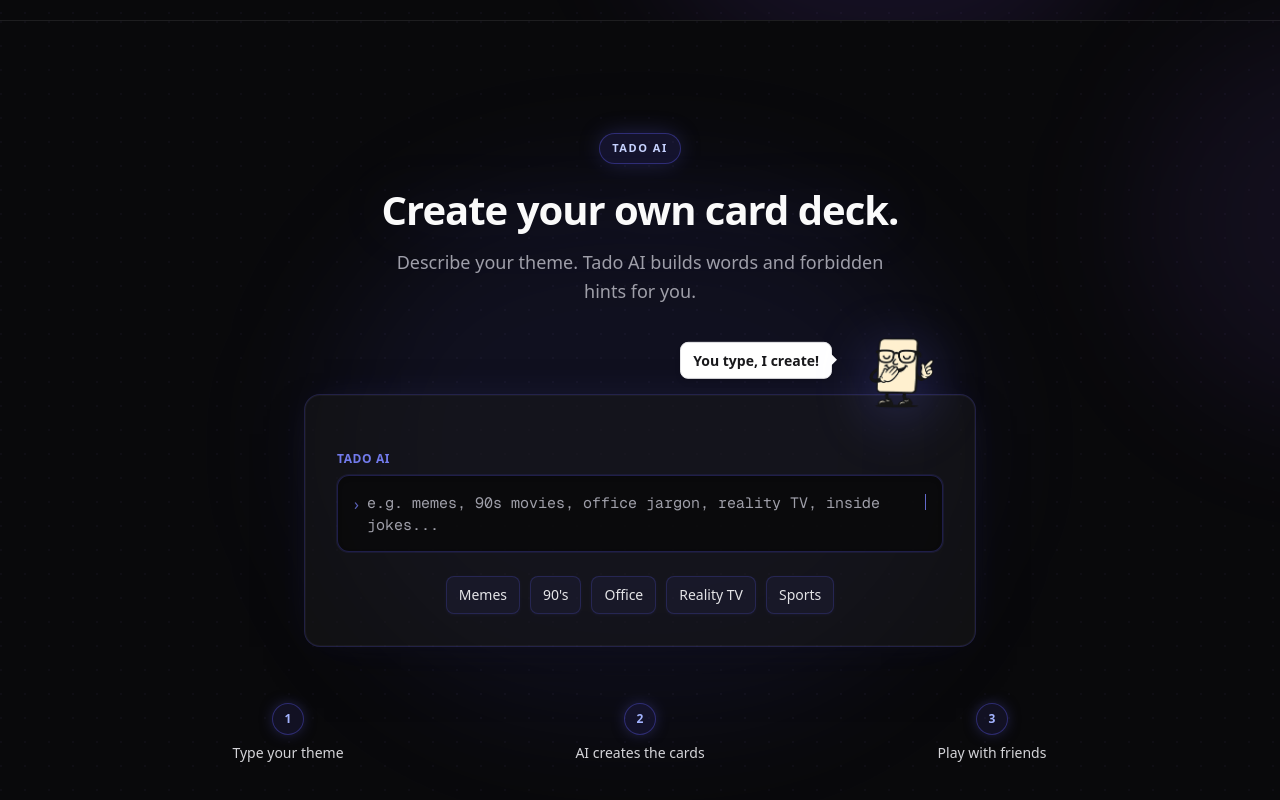
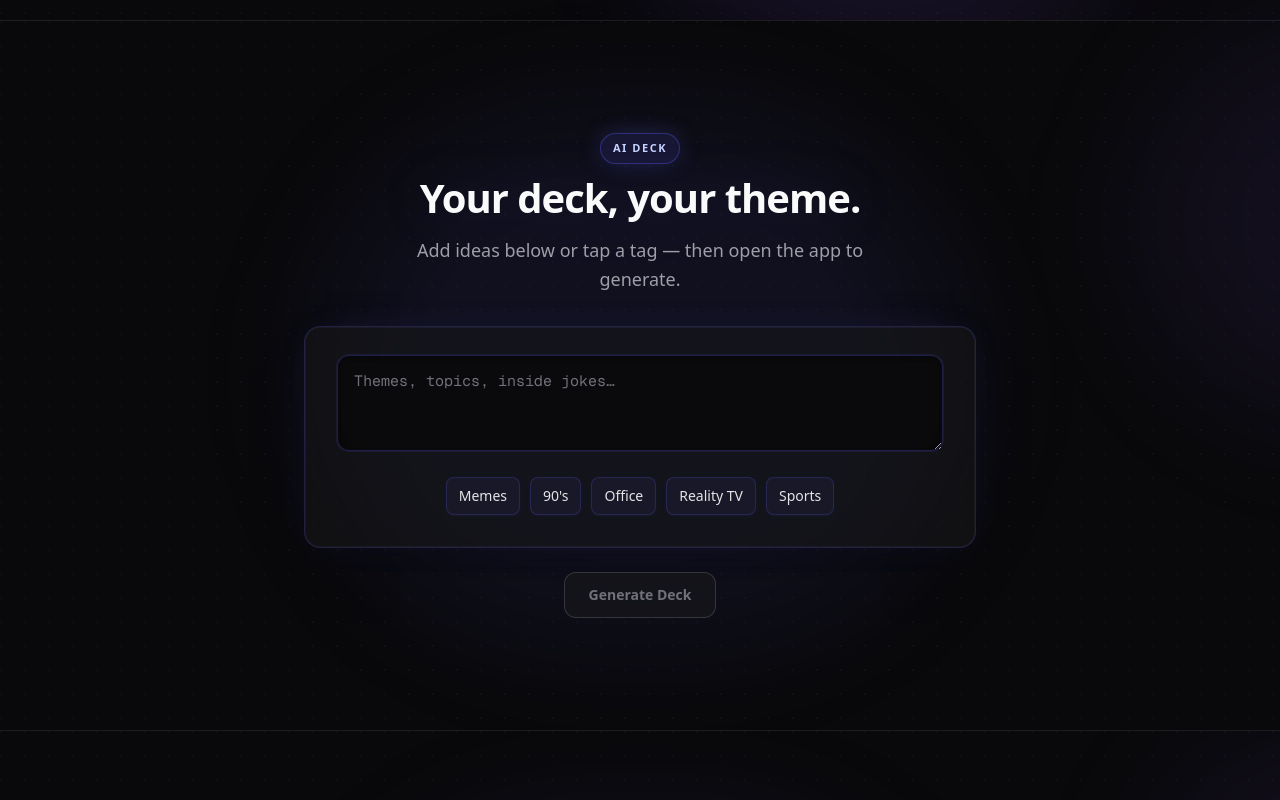
Before and after one commit to erenasiroglu/tadado-web, a Next.js app: page /en in a window 1280 px wide. Shown: the part 780-1580 px from the top of the page. Built offline with nearby package versions, Linux system fonts and the light colour scheme.

Commit message:
feat: improve seo, add json ld

```diff
--- a/messages/en.json
+++ b/messages/en.json
@@ -2,7 +2,12 @@
   "metadata": {
     "title": "Tadado: AI Party Guessing Game | Word & Card Party App",
     "description": "Turn any moment into a party with Tadado. AI word guessing for friends: describe without forbidden words, guess fast, themed decks, endless cards. Free on iPhone. Download on the App Store.",
-    "keywords": "Tadado, AI party game, word guessing game, forbidden words game, party card game, game night app, iPhone word game, taboo style game, AI card game, group word game"
+    "keywords": "Tadado, AI party game, word guessing game, forbidden words game, party card game, game night app, iPhone word game, taboo style game, AI card game, group word game",
+    "jsonLdApplicationName": "Tadado: AI Party Guessing Game",
+    "jsonLdFeatures": [
+      "Describe words without forbidden hints in fast party rounds with friends.",
+      "Generate a custom Taboo-style deck with AI from your own themes and keywords."
+    ]
   },
   "nav": {
     "home": "Home",
@@ -55,17 +60,14 @@
     "p2": "No two games are ever the same."
   },
   "aiFeature": {
-    "badge": "Tado AI",
-    "headline": "Create your own card deck.",
-    "subheadline": "Describe your theme. Tado AI builds words and forbidden hints for you.",
-    "promptPlaceholder": "e.g. memes, 90s movies, office jargon, reality TV, inside jokes...",
-    "flow": {
-      "step1": "Type your theme",
-      "step2": "AI creates the cards",
-      "step3": "Play with friends"
-    },
-    "demoCards": ["Memes", "90's", "Office", "Reality TV", "Sports"],
-    "tadoHint": "You type, I create!"
+    "badge": "AI deck",
+    "headline": "Your deck, your theme.",
+    "subheadline": "Add ideas below or tap a tag — then open the app to generate.",
+    "inputLabel": "Deck theme",
+    "promptPlaceholder": "Themes, topics, inside jokes…",
+    "generateCta": "Generate Deck",
+    "appStoreUrl": "https://apps.apple.com/app/tadado/id6753135485",
+    "demoCards": ["Memes", "90's", "Office", "Reality TV", "Sports"]
   },
   "social": {
     "headline": "Designed for game nights.",
--- a/messages/tr.json
+++ b/messages/tr.json
@@ -2,12 +2,17 @@
   "metadata": {
     "title": "Tadado | AI Kelime Tahmin ve Parti Oyunu (Yasaklı Kelime)",
     "description": "Tadado ile anı partiye çevir. AI destekli yasaklı kelime tahmin oyunu: yasaklı ipuçlarına takılmadan anlat, takımın hızlı tahmin etsin. Temalı desteler, iPhone’da ücretsiz. App Store’dan indir.",
-    "keywords": "Tadado, yasaklı kelime oyunu, kelime tahmin oyunu, parti oyunu, AI kart oyunu, oyun gecesi uygulaması, iPhone kelime oyunu, grup oyunu, tabu tarzı oyun"
+    "keywords": "Tadado, yasaklı kelime oyunu, kelime tahmin oyunu, parti oyunu, AI kart oyunu, oyun gecesi uygulaması, iPhone kelime oyunu, grup oyunu, tabu tarzı oyun",
+    "jsonLdApplicationName": "Tadado: AI Parti Kelime Tahmin Oyunu",
+    "jsonLdFeatures": [
+      "Arkadaşlarınla hızlı partilerde yasaklı ipuçları olmadan kelime anlat.",
+      "Kendi temaların ve anahtar kelimelerinle AI ile özelleştirilmiş Tabu tarzı deste oluştur."
+    ]
   },
   "nav": {
     "home": "Ana Sayfa",
     "blog": "Blog",
-    "rules": "Nasıl Oynanır"
+    "rules": "Nasıl Oynanır ?"
   },
   "hero": {
     "badge": "Lansmana özel",
@@ -29,7 +34,7 @@
   },
   "howItWorks": {
     "badge": "30 saniyede öğren",
-    "headline": "Nasıl oynanır",
+    "headline": "Nasıl oynanır ?",
     "subheadline": "Üç adımda partiye dönüşür.",
     "step1": {
       "title": "Deste seç",
@@ -37,11 +42,11 @@
     },
     "step2": {
       "title": "Kelimeyi anlat",
-      "desc": "Karttaki kelimeyi takımına anlat; ekrandaki yasaklı ipuçlarına dokunma. Hızlı düşün, yaratıcı ol."
+      "desc": "Karttaki kelimeyi takımına anlat ve ekrandaki yasaklı kelimeleri kullanma. Hızlı düşün, yaratıcı ol."
     },
     "step3": {
       "title": "Tahmin et, kazan",
-      "desc": "Süre dolmadan ne kadar çok kelime tahmin ederseniz o kadar puan. Tur biter, eğlence devam eder."
+      "desc": "Süre dolmadan takımın ile ne kadar çok kelime tahmin ederseniz o kadar puan kazanırsınız."
     }
   },
   "gameMoments": {
@@ -55,17 +60,14 @@
     "p2": "Hiçbir oyun birbirinin aynısı değildir."
   },
   "aiFeature": {
-    "badge": "Tado AI",
-    "headline": "Kendi kart desteni oluştur.",
-    "subheadline": "Temayı yaz; Tado AI kelimeleri ve yasaklı ipuçlarını senin için üretsin.",
-    "promptPlaceholder": "Örn: dizi replikleri, 90'lar, futbol, ofis hayatı, aile içi şakalar...",
-    "flow": {
-      "step1": "Kelimelerini yaz",
-      "step2": "Seçtiğin kelimelerden Tado AI desteni oluşturur",
-      "step3": "Arkadaşlarınla oyna"
-    },
-    "demoCards": ["Dizi replikleri", "90'lar", "Futbol", "Basketbol", "Yemek"],
-    "tadoHint": "Yaz, ben yaparım!"
+    "badge": "AI deste",
+    "headline": "Kendi desteni oluştur.",
+    "subheadline": "Kelimelerini belirle, Tado AI senin için kart desteni oluştursun.",
+    "inputLabel": "Deste teması",
+    "promptPlaceholder": "Bir şeyler yaz...",
+    "generateCta": "Deste oluştur",
+    "appStoreUrl": "https://apps.apple.com/tr/app/tadado/id6753135485?l=tr",
+    "demoCards": ["Dizi replikleri", "90'lar", "Futbol", "Basketbol", "Yemek"]
   },
   "social": {
     "headline": "Oyun geceleri için tasarlandı.",
--- a/src/app/[locale]/page.tsx
+++ b/src/app/[locale]/page.tsx
@@ -68,8 +68,9 @@ export default async function HomePage({ params }: Props) {
     <main className="relative min-h-screen overflow-hidden bg-zinc-950">
       <HomeJsonLd
         locale={locale}
-        name="Tadado: AI Party Guessing Game"
+        name={tMeta('jsonLdApplicationName')}
         description={tMeta('description')}
+        featureList={tMeta.raw('jsonLdFeatures') as string[]}
       />
       <Hero />
       <AIFeatureSection />
--- a/src/app/layout.tsx
+++ b/src/app/layout.tsx
@@ -17,6 +17,10 @@ const geistMono = Geist_Mono({
 })
 
 export const metadata: Metadata = {
+  icons: {
+    icon: '/favicon.ico',
+    shortcut: '/favicon.ico'
+  },
   title: {
     default: 'Tadado: AI Party Guessing Game',
     template: '%s | Tadado'
--- a/src/components/AIFeatureSection.tsx
+++ b/src/components/AIFeatureSection.tsx
@@ -1,15 +1,33 @@
 'use client'
 
+import { useCallback, useState } from 'react'
 import { useTranslations } from 'next-intl'
 import { motion } from 'framer-motion'
-import Image from 'next/image'
 import { landing, landingOrbs } from '@/lib/landing-ui'
 
-const flowSteps = ['step1', 'step2', 'step3'] as const
+function appendThemeWord(current: string, word: string) {
+  const w = word.trim()
+  if (!w) return current
+  const base = current.trim()
+  if (!base) return w
+  const parts = base.split(/\s*,\s*/).filter(Boolean)
+  if (parts.some((p) => p.toLowerCase() === w.toLowerCase())) return base
+  return `${base}, ${w}`
+}
 
 export function AIFeatureSection() {
   const t = useTranslations('aiFeature')
   const demoCards = t.raw('demoCards') as string[]
+  const [prompt, setPrompt] = useState('')
+  const [chipTapped, setChipTapped] = useState(false)
+
+  const canGenerate = prompt.trim().length > 0 || chipTapped
+  const appStoreUrl = t('appStoreUrl')
+
+  const onChipClick = useCallback((word: string) => {
+    setChipTapped(true)
+    setPrompt((prev) => appendThemeWord(prev, word))
+  }, [])
 
   return (
     <section className={`${landing.section} border-t border-zinc-800/70 overflow-x-clip overflow-y-visible`}>
@@ -25,7 +43,7 @@ export function AIFeatureSection() {
           whileInView={{ opacity: 1, y: 0 }}
           viewport={{ once: true, margin: '-40px' }}
           transition={{ duration: 0.4 }}
-          className="mb-6 flex justify-center"
+          className="mb-3 flex justify-center"
         >
           <span className={landing.badge}>{t('badge')}</span>
         </motion.div>
@@ -45,7 +63,7 @@ export function AIFeatureSection() {
           whileInView={{ opacity: 1, y: 0 }}
           viewport={{ once: true, margin: '-30px' }}
           transition={{ duration: 0.4, delay: 0.08 }}
-          className={landing.lead}
+          className={`${landing.lead} mt-2`}
         >
           {t('subheadline')}
         </motion.p>
@@ -55,96 +73,67 @@ export function AIFeatureSection() {
           whileInView={{ opacity: 1, y: 0 }}
           viewport={{ once: true, margin: '-60px' }}
           transition={{ duration: 0.45, delay: 0.1 }}
-          className="relative mx-auto mt-14 max-w-2xl pt-10 sm:pt-8"
+          className="relative mx-auto mt-8 max-w-2xl"
         >
-          <motion.div
-            initial={{ opacity: 0, scale: 0.96 }}
-            whileInView={{ opacity: 1, scale: 1 }}
-            viewport={{ once: true }}
-            transition={{ type: 'spring', stiffness: 220, damping: 22, delay: 0.2 }}
-            className="pointer-events-none absolute right-2 top-0 z-20 flex max-w-[calc(100vw-2rem)] -translate-y-1/2 flex-col items-end gap-2 animate-float sm:right-4 sm:flex-row sm:items-center sm:gap-3 md:right-5"
-          >
-            {/* Balon maskot kutusunun dışında: dar parent yüzünden metin kesilmiyor */}
-            <motion.div
-              initial={{ opacity: 0, scale: 0.92 }}
-              whileInView={{ opacity: 1, scale: 1 }}
-              viewport={{ once: true }}
-              transition={{ delay: 0.45 }}
-              className="relative order-1 max-w-[min(100%,18rem)] rounded-lg border border-zinc-200 bg-white px-3 py-2 text-left text-xs font-semibold leading-snug text-zinc-900 shadow-md sm:order-none sm:max-w-[14rem] sm:text-sm"
-            >
-              {t('tadoHint')}
-              <span
-                className="absolute left-1/2 top-full -mt-px -translate-x-1/2 border-x-[6px] border-t-[6px] border-x-transparent border-t-white sm:hidden"
-                aria-hidden
-              />
-              <span
-                className="absolute left-full top-1/2 hidden h-0 w-0 -translate-y-1/2 border-y-[6px] border-l-[6px] border-y-transparent border-l-white sm:block"
-                aria-hidden
-              />
-            </motion.div>
-            <div className="relative order-2 h-[6.5rem] w-[5.25rem] shrink-0 sm:order-none md:h-28 md:w-28">
-              <Image
-                src="/tado.png"
-                alt="Tado"
-                fill
-                className="object-contain object-bottom drop-shadow-[0_12px_28px_rgba(99,102,241,0.35)]"
-                priority
-              />
-            </div>
-          </motion.div>
-
-          <div className={`${landing.card} px-5 pb-6 pt-12 sm:px-6 sm:pb-8 sm:pt-14 md:px-8`}>
+          <div className={`${landing.card} px-5 pb-6 pt-6 sm:px-6 sm:pb-8 sm:pt-7 md:px-8`}>
             <motion.div
               initial={{ opacity: 0 }}
               whileInView={{ opacity: 1 }}
               viewport={{ once: true }}
-              transition={{ delay: 0.15 }}
-              className="mb-6"
+              transition={{ delay: 0.1 }}
+              className="mb-5"
             >
-              <p className="mb-2 text-xs font-semibold uppercase tracking-wider text-indigo-400/90">Tado AI</p>
-              <div className="flex rounded-xl border border-indigo-500/25 bg-zinc-950/80 px-4 py-3.5 shadow-inner shadow-black/20 ring-1 ring-indigo-500/10 sm:py-4">
-                <span className="mr-2 text-indigo-400/70">›</span>
-                <span className="text-left font-mono text-sm text-zinc-400 sm:text-[15px]">{t('promptPlaceholder')}</span>
-                <motion.span
-                  animate={{ opacity: [1, 0] }}
-                  transition={{ duration: 0.75, repeat: Infinity }}
-                  className="ml-1 mt-0.5 h-4 w-px bg-indigo-400"
-                />
-              </div>
+              <label htmlFor="ai-deck-theme" className="sr-only">
+                {t('inputLabel')}
+              </label>
+              <textarea
+                id="ai-deck-theme"
+                name="theme"
+                value={prompt}
+                onChange={(e) => setPrompt(e.target.value)}
+                placeholder={t('promptPlaceholder')}
+                rows={3}
+                className="min-h-[5.5rem] w-full resize-y rounded-xl border border-indigo-500/25 bg-zinc-950/80 px-4 py-3.5 font-mono text-sm text-zinc-100 shadow-inner shadow-black/20 ring-1 ring-indigo-500/10 placeholder:text-zinc-500 focus:border-indigo-400/50 focus:outline-none focus:ring-2 focus:ring-indigo-500/30 sm:min-h-[6rem] sm:text-[15px]"
+              />
             </motion.div>
 
             <div className="flex flex-wrap justify-center gap-2 sm:gap-2.5">
               {demoCards.map((card, i) => (
-                <motion.span
+                <motion.button
                   key={card}
+                  type="button"
                   initial={{ opacity: 0, y: 6 }}
                   whileInView={{ opacity: 1, y: 0 }}
                   viewport={{ once: true, margin: '-10px' }}
-                  transition={{ duration: 0.3, delay: 0.2 + i * 0.05 }}
-                  className="rounded-lg border border-indigo-500/20 bg-indigo-500/[0.06] px-3 py-2 text-sm font-medium text-zinc-200 shadow-sm shadow-indigo-500/5"
+                  transition={{ duration: 0.3, delay: 0.12 + i * 0.04 }}
+                  onClick={() => onChipClick(card)}
+                  className="rounded-lg border border-indigo-500/20 bg-indigo-500/[0.06] px-3 py-2 text-sm font-medium text-zinc-200 shadow-sm shadow-indigo-500/5 transition-colors hover:border-indigo-400/35 hover:bg-indigo-500/[0.1] focus-visible:outline-none focus-visible:ring-2 focus-visible:ring-indigo-500/40"
                 >
                   {card}
-                </motion.span>
+                </motion.button>
               ))}
             </div>
           </div>
-        </motion.div>
 
-        <motion.div
-          initial={{ opacity: 0, y: 16 }}
-          whileInView={{ opacity: 1, y: 0 }}
-          viewport={{ once: true, margin: '-30px' }}
-          transition={{ duration: 0.45, delay: 0.12 }}
-          className="mt-14 grid grid-cols-3 gap-3 sm:gap-8"
-        >
-          {flowSteps.map((step, i) => (
-            <div key={step} className="flex flex-col items-center text-center">
-              <span className="mb-2 flex h-8 w-8 items-center justify-center rounded-full border border-indigo-500/35 bg-indigo-500/10 text-xs font-semibold text-indigo-300 shadow-[0_0_16px_-4px_rgba(99,102,241,0.5)]">
-                {i + 1}
+          <div className="mt-6 flex justify-center">
+            {canGenerate ? (
+              <a
+                href={appStoreUrl}
+                target="_blank"
+                rel="noopener noreferrer"
+                className="inline-flex items-center justify-center rounded-xl bg-indigo-500 px-6 py-3 text-sm font-semibold text-white shadow-lg shadow-indigo-500/25 transition hover:bg-indigo-400 focus-visible:outline-none focus-visible:ring-2 focus-visible:ring-indigo-400 focus-visible:ring-offset-2 focus-visible:ring-offset-zinc-950"
+              >
+                {t('generateCta')}
+              </a>
+            ) : (
+              <span
+                aria-disabled
+                className="inline-flex cursor-not-allowed items-center justify-center rounded-xl border border-zinc-700/80 bg-zinc-900/60 px-6 py-3 text-sm font-semibold text-zinc-500"
+              >
+                {t('generateCta')}
               </span>
-              <p className="text-xs font-medium text-zinc-300 sm:text-sm">{t(`flow.${step}`)}</p>
-            </div>
-          ))}
+            )}
+          </div>
         </motion.div>
       </div>
     </section>
--- a/src/components/Topbar.tsx
+++ b/src/components/Topbar.tsx
@@ -31,7 +31,7 @@ export function Topbar() {
           flex items-center justify-between gap-8 px-6 py-3
           rounded-full border transition-all duration-300
           ${isScrolled
-            ? 'bg-zinc-900/90 border-zinc-800 shadow-lg shadow-black/20 backdrop-blur-xl'
+            ? 'bg-zinc-900/70 border-zinc-800 shadow-lg shadow-black/20 backdrop-blur-xl'
             : 'bg-zinc-900/70 border-zinc-800 backdrop-blur-md'
           }
         `}
```
Also changed, not shown: src/components/HomeJsonLd.tsx (+6 -1 lines), 1 other file (tests, documents, lock files or other folders).
